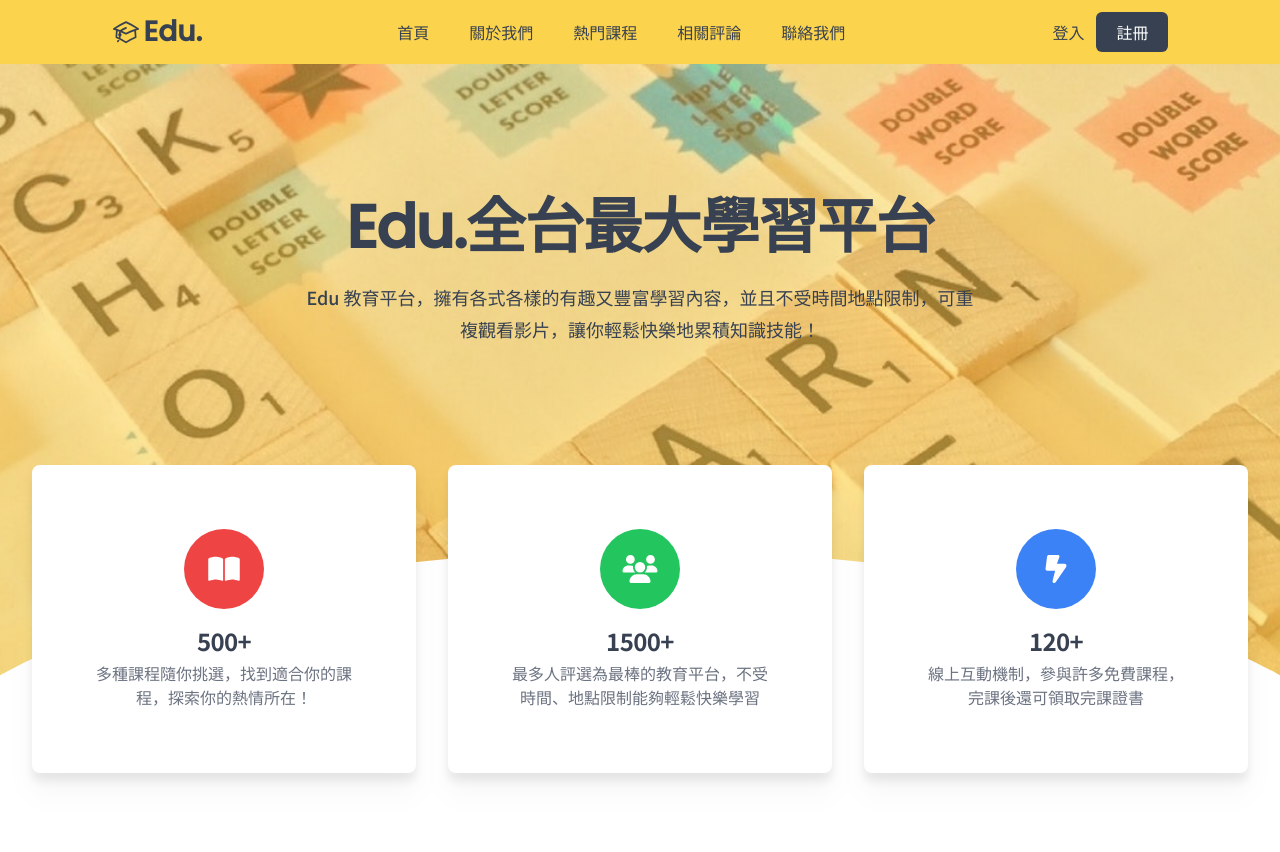
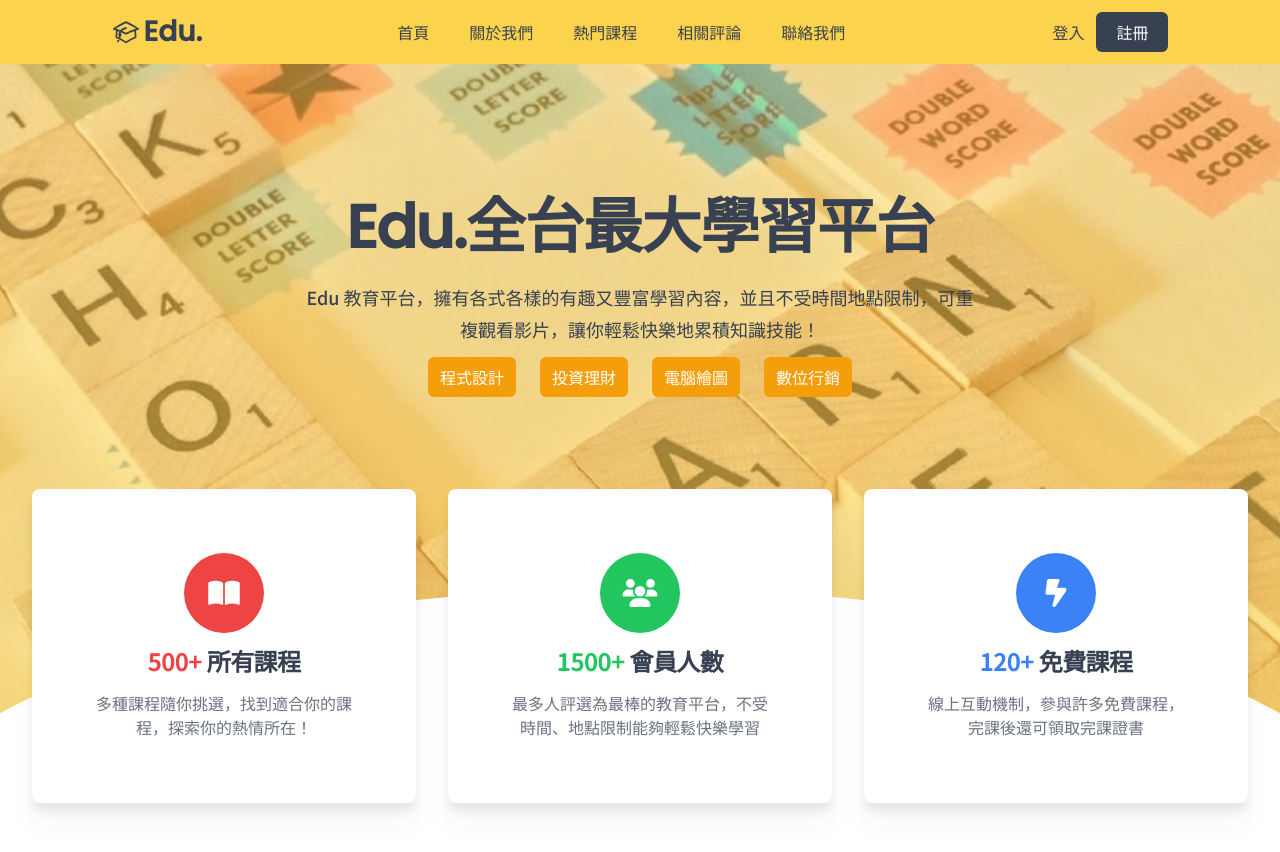
Before and after one commit to bdk27/vite_education, a Vue app: page / in a window 1280 px wide. Shown: the top 852 px of the page. Built offline with nearby package versions, Linux system fonts and the light colour scheme.

Commit message:
revise EduHome

```diff
--- a/src/components/EduHome.vue
+++ b/src/components/EduHome.vue
@@ -5,17 +5,19 @@
             <div class="mx-auto max-w-2xl lg:mx-0">
                 <h2 class="text-4xl font-bold tracking-tight text-gray-700 sm:text-6xl"><span>Edu.</span>全台最大學習平台</h2>
                 <p class="mt-6 text-lg leading-8 text-gray-700 font-medium">Edu 教育平台，擁有各式各樣的有趣又豐富學習內容，並且不受時間地點限制，可重複觀看影片，讓你輕鬆快樂地累積知識技能！</p>
+                <ul class="flex items-center justify-center">
+                    <li v-for="course in courses" :key="course.name" class="text-white bg-amber-500 hover:bg-amber-300 rounded-md px-3 py-2 m-3 cursor-pointer ">{{ course.name }}</li>
+                </ul>
             </div>
 
-            <div class="mx-auto mt-10 max-w-2xl lg:mx-0 lg:max-w-none">
+            <div class="mx-auto max-w-2xl lg:mx-0 lg:max-w-none">
                 <ul class="mt-16 grid grid-cols-1 gap-8 sm:mt-20 sm:grid-cols-2 lg:grid-cols-3 ">
                     <li v-for="stat in stats" :key="stat.name" class="flex flex-col bg-white p-16 rounded-lg drop-shadow-xl">
-                        <div class="relative rounded-full w-20 h-20 mx-auto mb-3" :class="stat.color">
+                        <div class="relative rounded-full w-20 h-20 mx-auto" :class="stat.bgcolor">
                             <font-awesome-icon :icon="stat.icon" class="absolute icons text-white top-1/2 left-1/2 -translate-x-1/2 -translate-y-1/2"/>
                         </div>
 
-                        <!-- <p class="text-base leading-7 text-gray-700 pr-1">{{ stat.name }}:</p> -->
-                        <p class="text-2xl font-bold leading-10 tracking-tight text-gray-700">{{ stat.value }}</p>
+                        <p class="text-2xl font-bold tracking-tight p-3" :class="stat.color">{{ stat.value }} <span class="text-2xl text-gray-700">{{ stat.name }}</span></p>
 
                         <p class="text-gray-500">{{ stat.content }}</p>
                     </li>
@@ -26,10 +28,17 @@
   </template>
 
 <script lang="ts" setup>
+    const thisYear = new Date().getFullYear();
     const stats = [
-        { name: '所有課程', value: '500+', icon: 'fa-solid fa-book-open', color: 'bg-red-500', content: '多種課程隨你挑選，找到適合你的課程，探索你的熱情所在！' },
-        { name: '會員人數', value: '1500+', icon: 'fa-solid fa-users', color: 'bg-green-500', content: '最多人評選為最棒的教育平台，不受時間、地點限制能夠輕鬆快樂學習'  },
-        { name: '免費課程', value: '120+', icon: 'fa-solid fa-bolt-lightning', color: 'bg-blue-500', content: '線上互動機制，參與許多免費課程，完課後還可領取完課證書' },
+        { name: '所有課程', value: '500+', icon: 'fa-solid fa-book-open', bgcolor: 'bg-red-500', color: 'text-red-500', content: '多種課程隨你挑選，找到適合你的課程，探索你的熱情所在！' },
+        { name: '會員人數', value: '1500+', icon: 'fa-solid fa-users', bgcolor: 'bg-green-500', color: 'text-green-500',  content: '最多人評選為最棒的教育平台，不受時間、地點限制能夠輕鬆快樂學習'  },
+        { name: '免費課程', value: '120+', icon: 'fa-solid fa-bolt-lightning', bgcolor: 'bg-blue-500', color: 'text-blue-500',  content: '線上互動機制，參與許多免費課程，完課後還可領取完課證書' },
+    ]
+    const courses = [
+        { name: '程式設計' },
+        { name: '投資理財' },
+        { name: '電腦繪圖' },
+        { name: '數位行銷' },
     ]
 </script>
 
```
